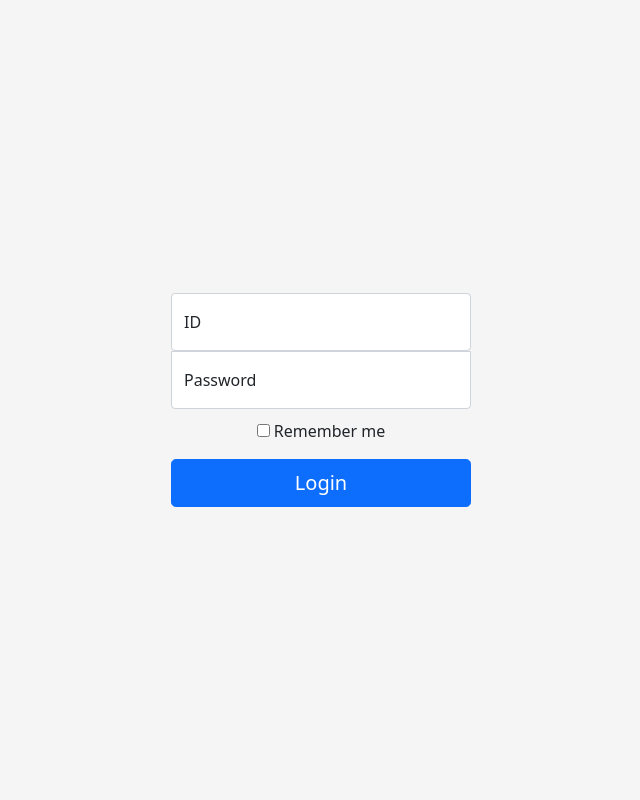
After one commit to Kim-Changgyu/Flask, a Flask app: page /flask/login in a window 1280 px wide. The commit adds this page. Shown: the whole page, without its empty margins (319-959 px from the left). Run offline with Flask 2, Linux system fonts and the light colour scheme; some libraries are stand-ins or nearby versions.

Commit message:
Firebase Realtime Database 연동 및 로그인 템플릿 추가
- Firebase Private Key는 업로드 파일에 포함 X
- Viewer.py에 /login 라우팅 경로 추가
- 로그인 HTML 추가

```diff
--- /dev/null
+++ b/static/signin.css
@@ -0,0 +1,39 @@
+html,
+body {
+  height: 100%;
+}
+
+body {
+  display: flex;
+  align-items: center;
+  padding-top: 40px;
+  padding-bottom: 40px;
+  background-color: #f5f5f5;
+}
+
+.form-signin {
+  width: 100%;
+  max-width: 330px;
+  padding: 15px;
+  margin: auto;
+}
+
+.form-signin .checkbox {
+  font-weight: 400;
+}
+
+.form-signin .form-floating:focus-within {
+  z-index: 2;
+}
+
+.form-signin input[type="email"] {
+  margin-bottom: -1px;
+  border-bottom-right-radius: 0;
+  border-bottom-left-radius: 0;
+}
+
+.form-signin input[type="password"] {
+  margin-bottom: 10px;
+  border-top-left-radius: 0;
+  border-top-right-radius: 0;
+}
--- a/templates/index.html
+++ b/templates/index.html
@@ -130,12 +130,12 @@
 
             <div class="text-end">
               {% if login == null %}
-              <button type="button" class="btn btn-outline-light me-2">
+              <button type="button" class="btn btn-outline-light me-2" onclick="location.href='login'">
                 Login
               </button>
               {% else %}
               <span class="p-3">안녕하세요. {{ user_name }}님</span>
-              <button type="button" class="btn btn-outline-light me-2">
+              <button type="button" class="btn btn-outline-light me-2" onclick="location.href='login'">
                 Logout
               </button>
               {% endif %}
--- /dev/null
+++ b/templates/login.html
@@ -0,0 +1,65 @@
+<!doctype html>
+<html lang="en">
+  <head>
+    <meta charset="utf-8">
+    <meta name="viewport" content="width=device-width, initial-scale=1">
+    <meta name="description" content="">
+    <title>Login</title>
+
+    <link rel="canonical" href="https://getbootstrap.com/docs/5.1/examples/sign-in/">
+
+
+
+    <!-- Bootstrap core CSS -->
+<link href="../static/dist/css/bootstrap.min.css" rel="stylesheet">
+
+    <style>
+      .bd-placeholder-img {
+        font-size: 1.125rem;
+        text-anchor: middle;
+        -webkit-user-select: none;
+        -moz-user-select: none;
+        user-select: none;
+      }
+
+      @media (min-width: 768px) {
+        .bd-placeholder-img-lg {
+          font-size: 3.5rem;
+        }
+      }
+    </style>
+
+
+    <!-- Custom styles for this template -->
+    <link href="../static/signin.css" rel="stylesheet">
+  </head>
+  <body class="text-center">
+
+<main class="form-signin">
+  <form>
+    <!--
+    <img class="mb-4" src="../static/brand/bootstrap-logo-white.svg" alt="" width="72" height="57">
+    -->
+
+    <div class="form-floating">
+      <input type="text" class="form-control" id="userId" placeholder="Hong-gildong">
+      <label for="userId">ID</label>
+    </div>
+    <div class="form-floating">
+      <input type="password" class="form-control" id="userPassword" placeholder="Password">
+      <label for="userPassword">Password</label>
+    </div>
+
+    <div class="checkbox mb-3">
+      <label>
+        <input type="checkbox" value="remember-me"> Remember me
+      </label>
+    </div>
+    <button class="w-100 btn btn-lg btn-primary" type="submit">Login</button>
+  </form>
+</main>
+
+
+
+  </body>
+</html>
--- a/view/viewer.py
+++ b/view/viewer.py
@@ -6,3 +6,7 @@ viewer = Blueprint("viewer", __name__)
 @viewer.route("/main")
 def main():
     return render_template("index.html")
+
+@viewer.route("/login")
+def login():
+    return render_template("login.html")
```
Also changed, not shown: model/firebaseDB.py (added, +21 -0 lines).
